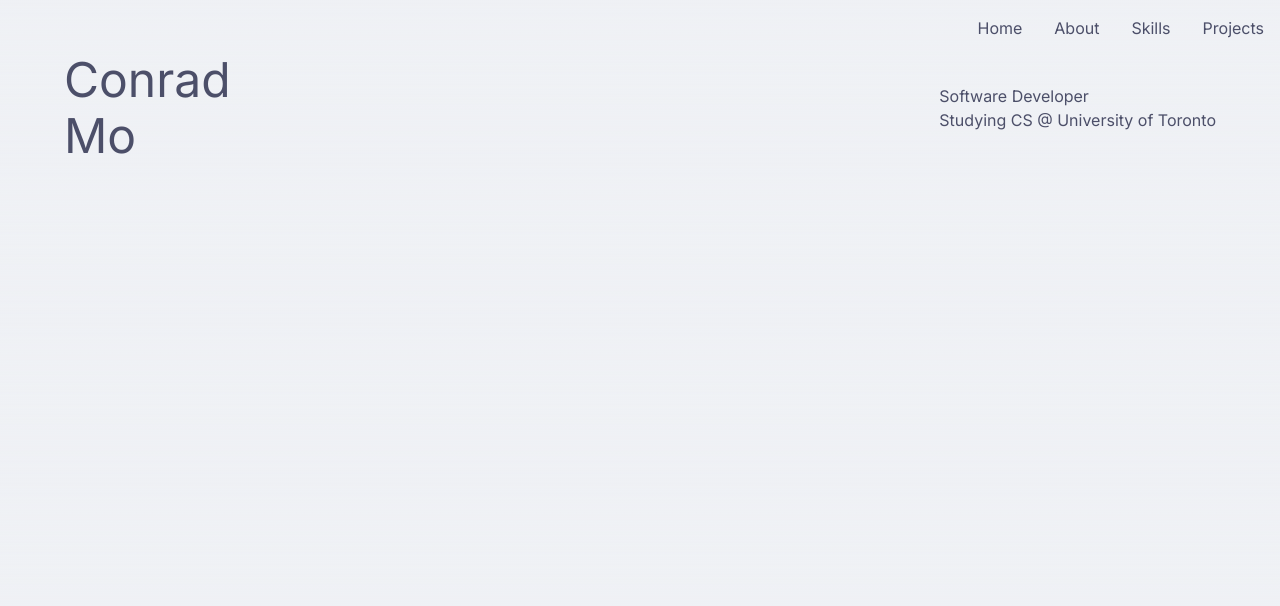
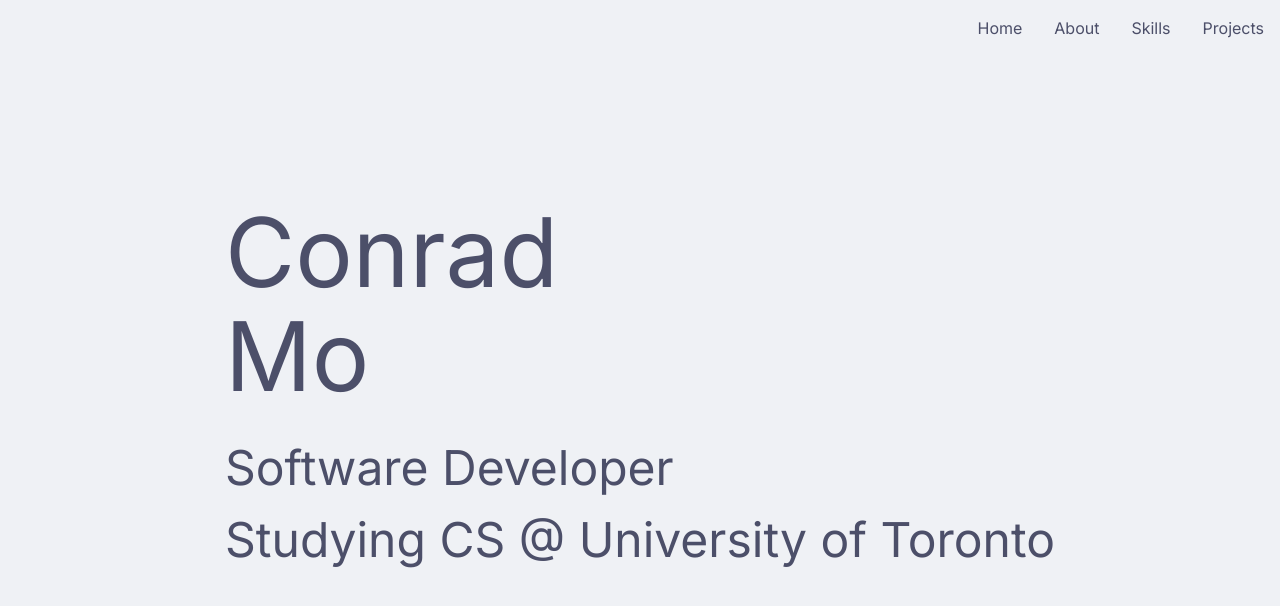
Before and after one commit to conrad-mo/personal-website-old, a Next.js app: page / in a window 1280 px wide. Shown: the top 606 px of the page. Built offline with nearby package versions, Linux system fonts and the light colour scheme; what @catppuccin/tailwindcss would draw is missing.

Commit message:
Most things well positioned, need better styling

```diff
--- a/app/page.tsx
+++ b/app/page.tsx
@@ -2,17 +2,17 @@ import Navbar from "../components/navbar";
 
 export default function Home() {
   return (
-    <main className="flex flex-col ctp-latte dark:ctp-mocha">
+    <main className="ctp-latte dark:ctp-mocha relative">
+      <div className="absolute top-0 right-0">
       <Navbar />
-      <div className="">
-        <div className="flex mx-16 justify-between">
-          <div className="flex flex-col items-start text-5xl gap-2">
-            <div>Conrad</div>
-            <div>Mo</div>
-          </div>
-          <div className="flex flex-col justify-center">
+      </div>
+      <div className="flex justify-center items-center h-screen">
+        <div className="flex flex-col items-start text-8xl gap-2 m-4">
+          <div>Conrad</div>
+          <div>Mo</div>
+          <div className="flex flex-col text-5xl my-8 gap-6">
             <div className="text-ctp-rosewater">Software Developer</div>
-            <div>Studying CS @ University of Toronto</div>
+            <div className="text-ctp-lavender">Studying CS @ University of Toronto</div>
           </div>
         </div>
       </div>
```
